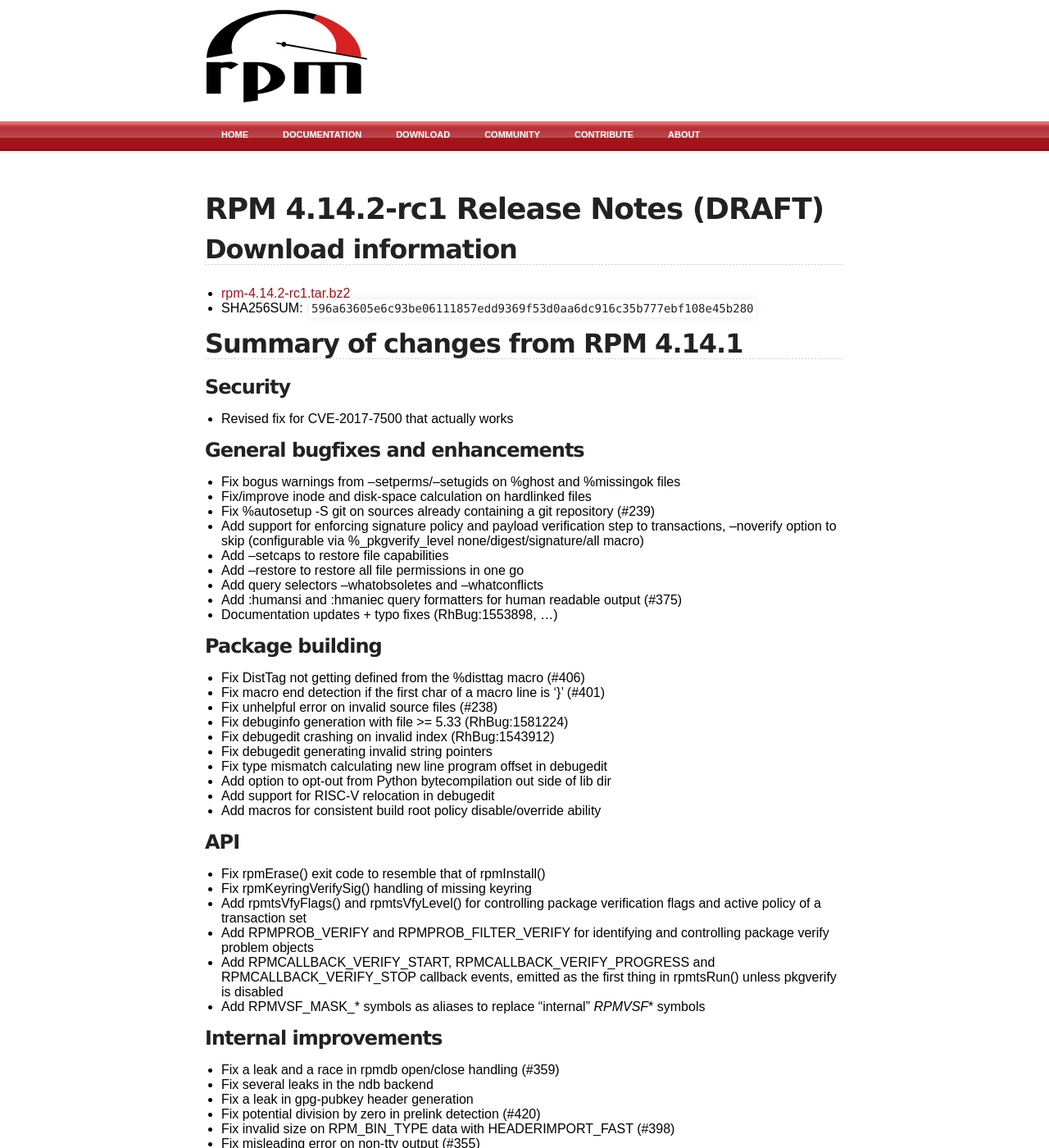
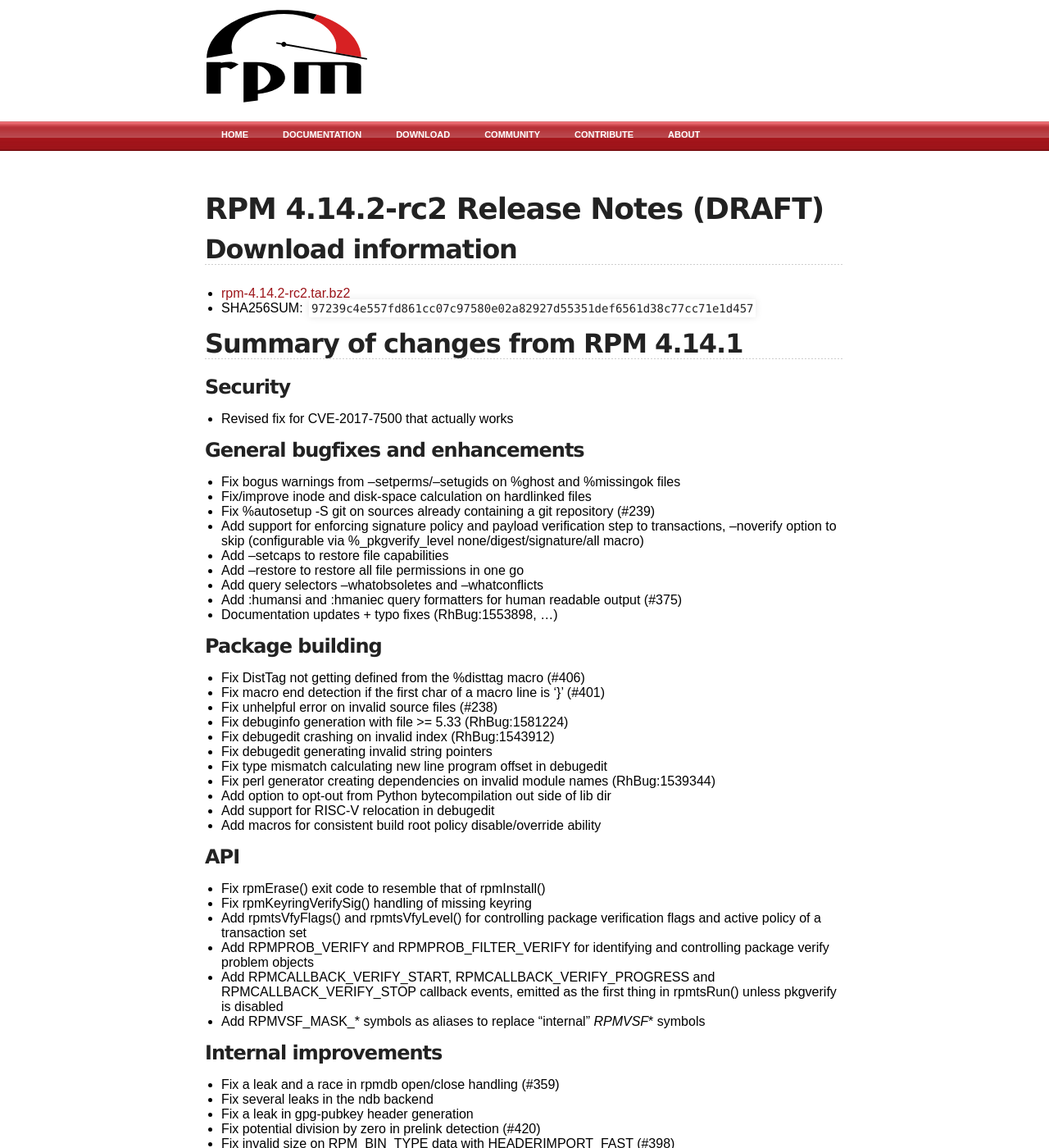
Before and after one commit to rpm-software-management/rpm-web, a Jekyll site: the page built from wiki/Releases/4.14.2.md, in a window 1280 px wide and 1400 px high. Shown: the whole window at 82% size. Built offline with Jekyll 4.4.1, drawn with Linux system fonts in a browser that asks for light colours; some of the changed text lies outside the part shown.

Commit message:
Add 4.14.2-rc2 release, now with the right tarball and all

```diff
--- a/wiki/Releases/4.14.2.md
+++ b/wiki/Releases/4.14.2.md
@@ -3,11 +3,11 @@ layout: default
 title: rpm.org - Releases
 ---
 
-# RPM 4.14.2-rc1 Release Notes (DRAFT)
+# RPM 4.14.2-rc2 Release Notes (DRAFT)
 
 ## Download information
- * [rpm-4.14.2-rc1.tar.bz2](http://ftp.rpm.org/releases/testing/rpm-4.14.2-rc1.tar.bz2)
- * SHA256SUM: `596a63605e6c93be06111857edd9369f53d0aa6dc916c35b777ebf108e45b280`
+ * [rpm-4.14.2-rc2.tar.bz2](http://ftp.rpm.org/releases/testing/rpm-4.14.2-rc2.tar.bz2)
+ * SHA256SUM: `97239c4e557fd861cc07c97580e02a82927d55351def6561d38c77cc71e1d457`
 
 ## Summary of changes from RPM 4.14.1
 
@@ -38,6 +38,7 @@ title: rpm.org - Releases
 * Fix debugedit crashing on invalid index (RhBug:1543912)
 * Fix debugedit generating invalid string pointers
 * Fix type mismatch calculating new line program offset in debugedit
+* Fix perl generator creating dependencies on invalid module names (RhBug:1539344)
 * Add option to opt-out from Python bytecompilation out side of lib dir
 * Add support for RISC-V relocation in debugedit
 * Add macros for consistent build root policy disable/override ability
```
Also changed, not shown: other parts of wiki/Releases/4.14.2.md (+1 -1 lines), index.md (+3 -0 lines), timeline.md (+2 -0 lines).
